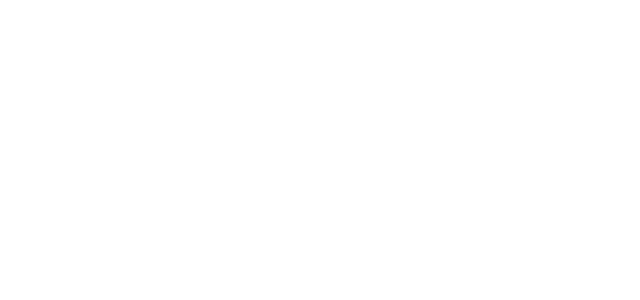
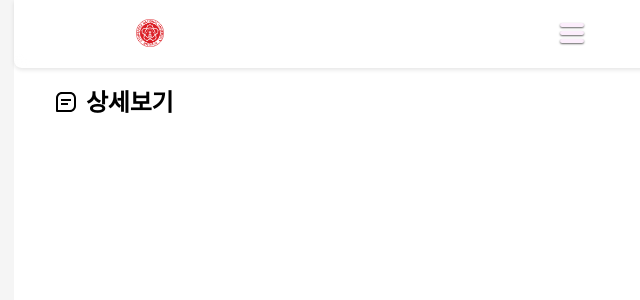
Before and after one commit to knu-80/knu-client, a React (Vite) app: page /notice/1 in a window 1280 px wide. Before the commit this address had no page. Shown: the top 300 px of the page, without its empty margins (276-916 px from the left). Built offline with nearby package versions, Linux system fonts and the light colour scheme.

Commit message:
[#18]Feat: 공지사항 상세 페이지 컴포넌트 및 라우트 추가

```diff
--- a/src/App.tsx
+++ b/src/App.tsx
@@ -4,6 +4,7 @@
 import HomePage from './pages/HomePage';
 import BoothDetailPage from './pages/BoothDetailPage';
 import NoticePage from './pages/NoticePage';
+import NoticeDetailPage from './pages/NoticeDetailPage';
 
 function App() {
   return (
@@ -12,6 +13,7 @@
         <Route index element={<HomePage />} />
         <Route path="booths/:id" element={<BoothDetailPage />} />
         <Route path="notice" element={<NoticePage />} />
+        <Route path="notice/:id" element={<NoticeDetailPage />} />
       </Route>
     </Routes>
   );
--- /dev/null
+++ b/src/pages/NoticeDetailPage.tsx
@@ -0,0 +1,12 @@
+import { BiMessageSquareDetail } from 'react-icons/bi';
+
+export default function NoticeDetailPage() {
+  return (
+    <div className="p-5">
+      <div className="flex items-center space-x-2 mb-4">
+        <BiMessageSquareDetail className="h-6 w-6 text-black" />
+        <h2 className="typo-heading-2 text-black">상세보기</h2>
+      </div>
+    </div>
+  );
+}
```
